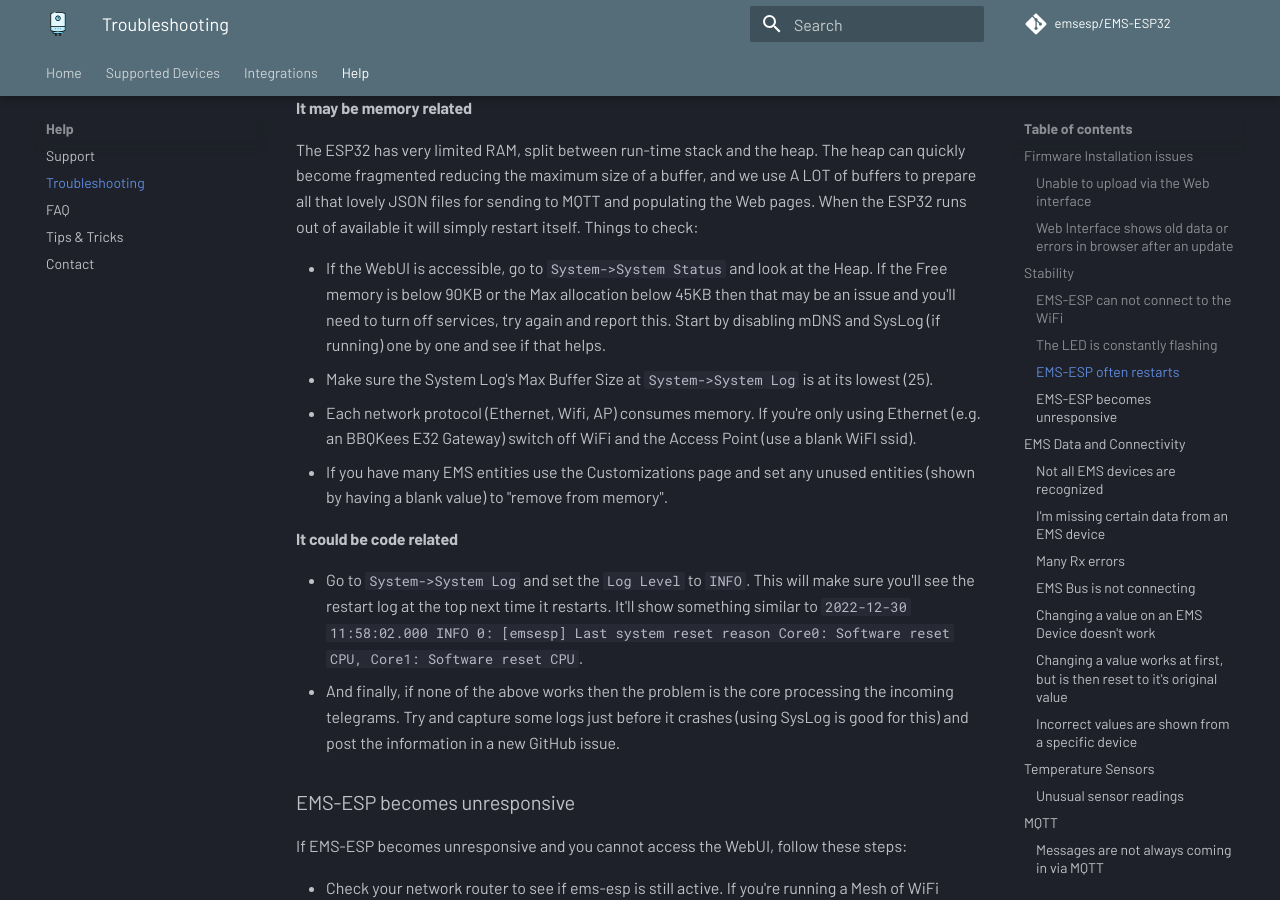
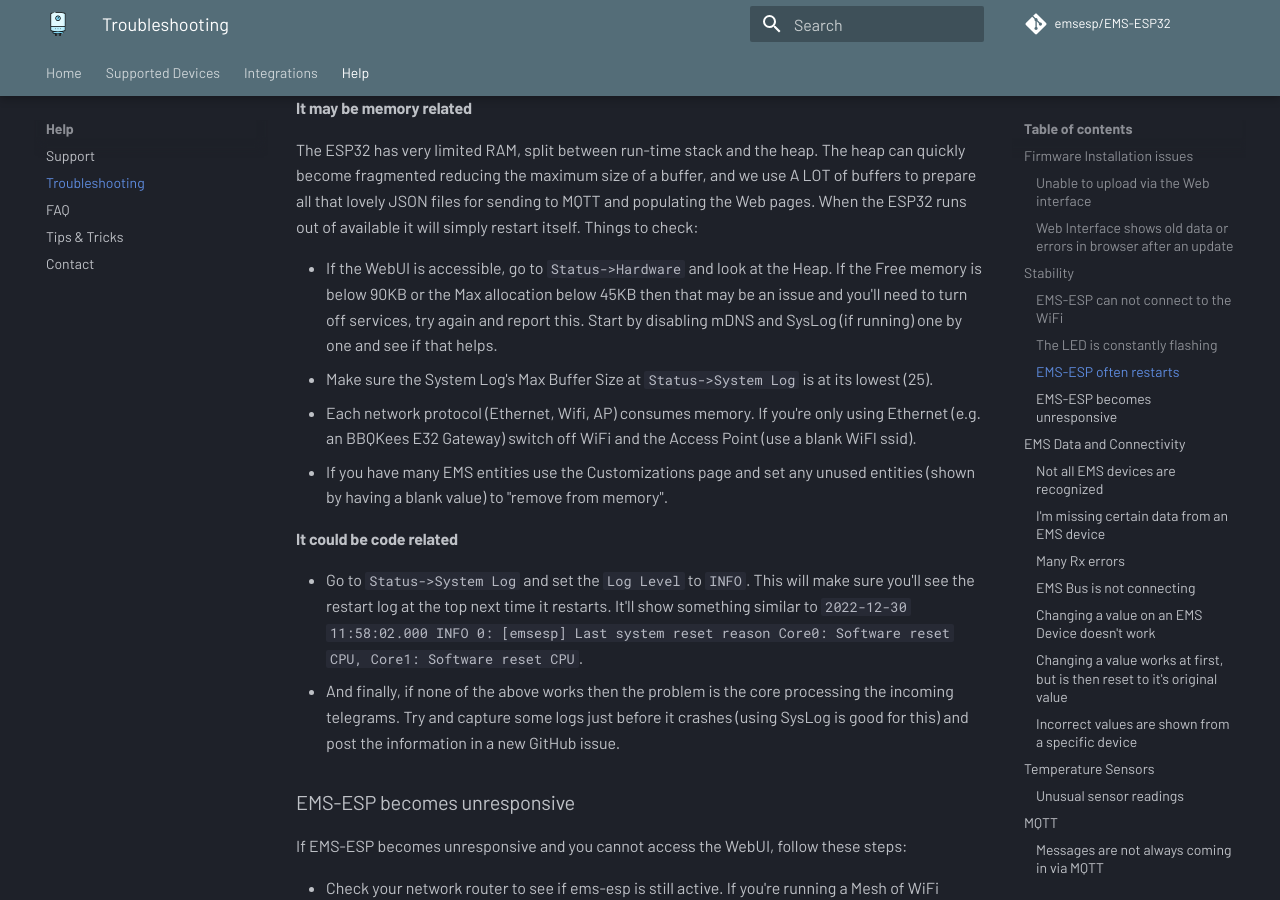
Before and after one commit to emsesp/docs, an MkDocs documentation site: the page built from docs/Troubleshooting.md, in a window 1280 px wide and 900 px high, scrolled down 1655 px. Built offline with MkDocs 1.6.1 and Material for MkDocs 9.7.7, drawn with Linux system fonts in a browser that asks for light colours; comment, search, counter and statistics services are not loaded.

Commit message:
more 3.7.0 menu changes

```diff
--- a/docs/Troubleshooting.md
+++ b/docs/Troubleshooting.md
@@ -44,14 +44,14 @@ Things to check:
 
 The ESP32 has very limited RAM, split between run-time stack and the heap. The heap can quickly become fragmented reducing the maximum size of a buffer, and we use A LOT of buffers to prepare all that lovely JSON files for sending to MQTT and populating the Web pages. When the ESP32 runs out of available it will simply restart itself. Things to check:
 
-- If the WebUI is accessible, go to `System->System Status` and look at the Heap. If the Free memory is below 90KB or the Max allocation below 45KB then that may be an issue and you'll need to turn off services, try again and report this. Start by disabling mDNS and SysLog (if running) one by one and see if that helps.
-- Make sure the System Log's Max Buffer Size at `System->System Log` is at its lowest (25).
+- If the WebUI is accessible, go to `Status->Hardware` and look at the Heap. If the Free memory is below 90KB or the Max allocation below 45KB then that may be an issue and you'll need to turn off services, try again and report this. Start by disabling mDNS and SysLog (if running) one by one and see if that helps.
+- Make sure the System Log's Max Buffer Size at `Status->System Log` is at its lowest (25).
 - Each network protocol (Ethernet, Wifi, AP) consumes memory. If you're only using Ethernet (e.g. an BBQKees E32 Gateway) switch off WiFi and the Access Point (use a blank WiFI ssid).
 - If you have many EMS entities use the Customizations page and set any unused entities (shown by having a blank value) to "remove from memory".
 
 #### It could be code related
 
-- Go to `System->System Log` and set the `Log Level` to `INFO`. This will make sure you'll see the restart log at the top next time it restarts. It'll show something similar to `2022-12-30 11:58:02.000    INFO 0:      [emsesp]     Last system reset reason Core0: Software reset CPU, Core1: Software reset CPU`.
+- Go to `Status->System Log` and set the `Log Level` to `INFO`. This will make sure you'll see the restart log at the top next time it restarts. It'll show something similar to `2022-12-30 11:58:02.000    INFO 0:      [emsesp]     Last system reset reason Core0: Software reset CPU, Core1: Software reset CPU`.
 - And finally, if none of the above works then the problem is the core processing the incoming telegrams. Try and capture some logs just before it crashes (using SysLog is good for this) and post the information in a new GitHub issue.
 
 ### EMS-ESP becomes unresponsive
```
Also changed, not shown: docs/Version-Release-History.md (+1 -1 lines).
